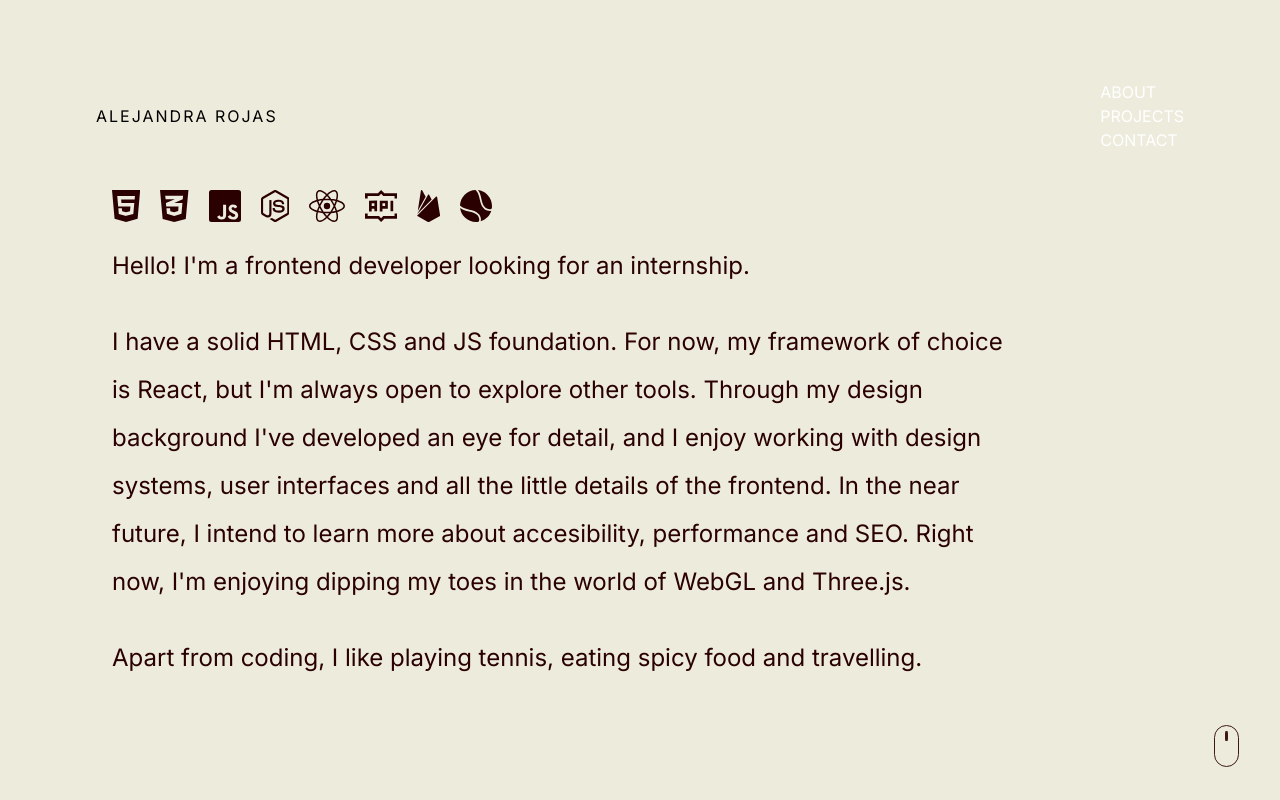
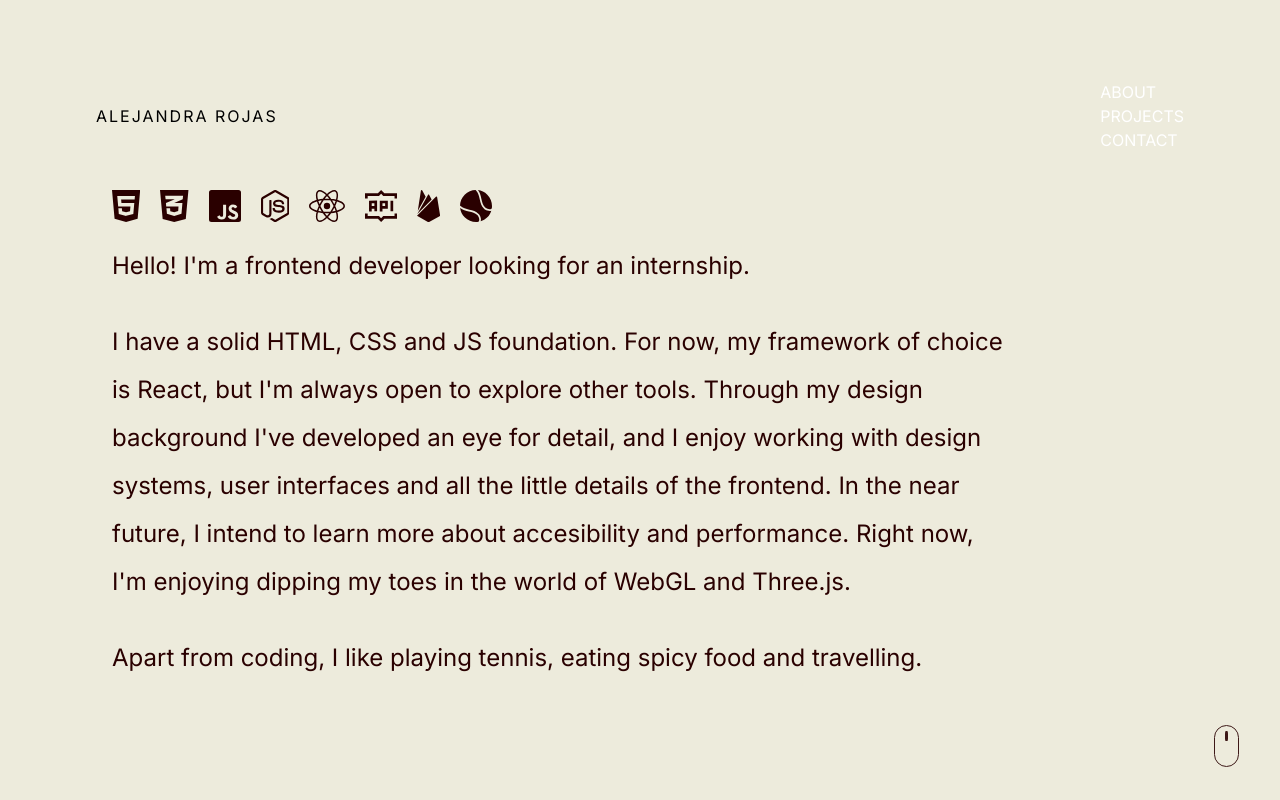
Before and after one commit to alejandra-rojas/portfolio, a React (Create React App) app: page / in a window 1280 px wide. Shown: the top 800 px of the page. Built offline with nearby package versions, Linux system fonts and the light colour scheme; a web font is replaced by a local one.

Commit message:
Hello text changes

```diff
--- a/src/components/Hello.js
+++ b/src/components/Hello.js
@@ -93,8 +93,8 @@ function Hello() {
           my design background I've developed an eye for detail, and I enjoy
           working with design systems, user interfaces and all the little
           details of the frontend. In the near future, I intend to learn more
-          about accesibility, performance and SEO. Right now, I'm enjoying
-          dipping my toes in the world of WebGL and Three.js.
+          about accesibility and performance. Right now, I'm enjoying dipping my
+          toes in the world of WebGL and Three.js.
         </p>
         <p>
           Apart from coding, I like playing tennis, eating spicy food and
--- a/src/components/Hello.module.css
+++ b/src/components/Hello.module.css
@@ -42,7 +42,7 @@
   .intro {
     padding-top: 20vh;
     width: 85%;
-    max-width: 1000px;
+    max-width: 1060px;
     display: flex;
     flex-direction: column;
     gap: 20px;
```
